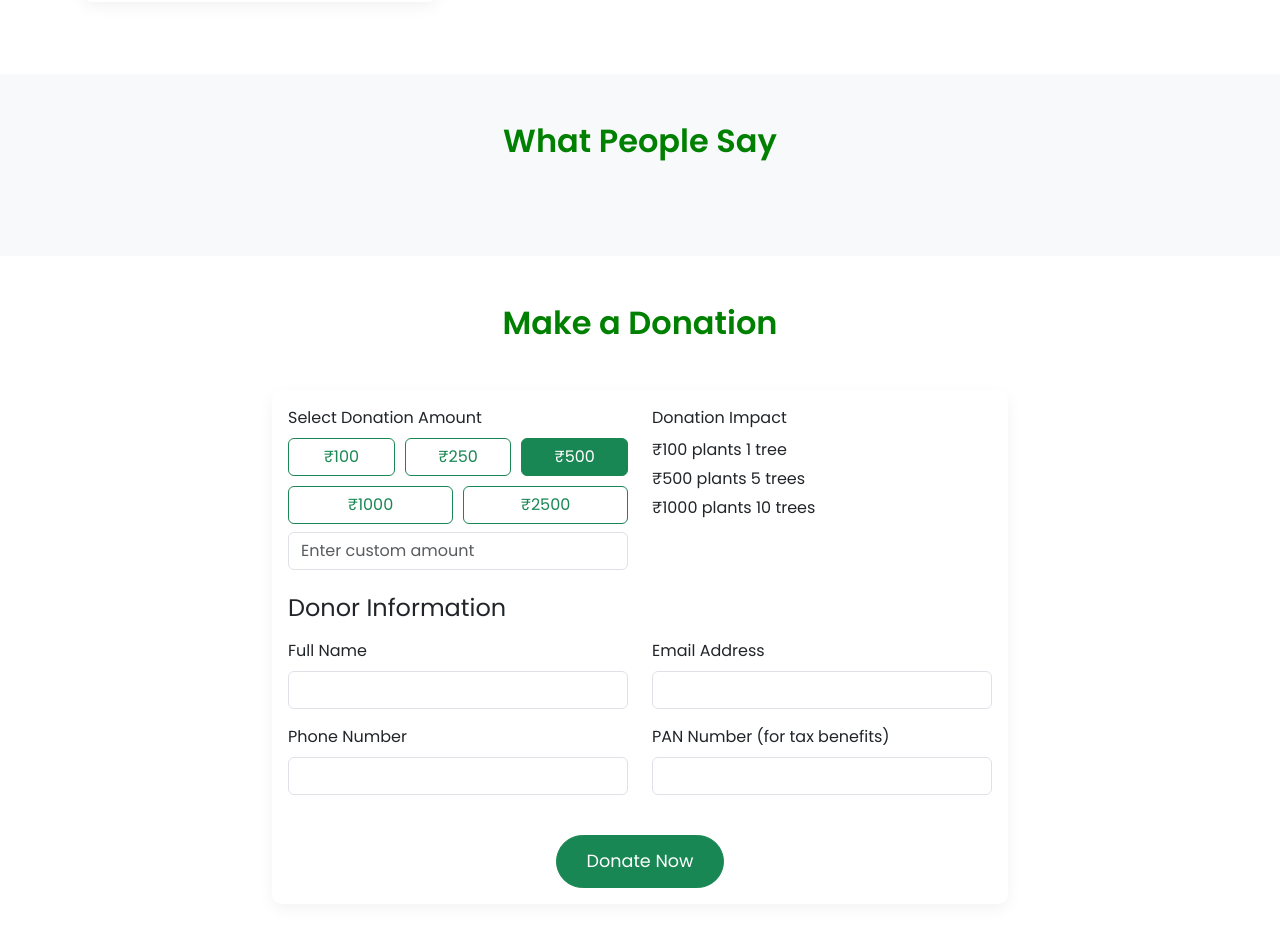
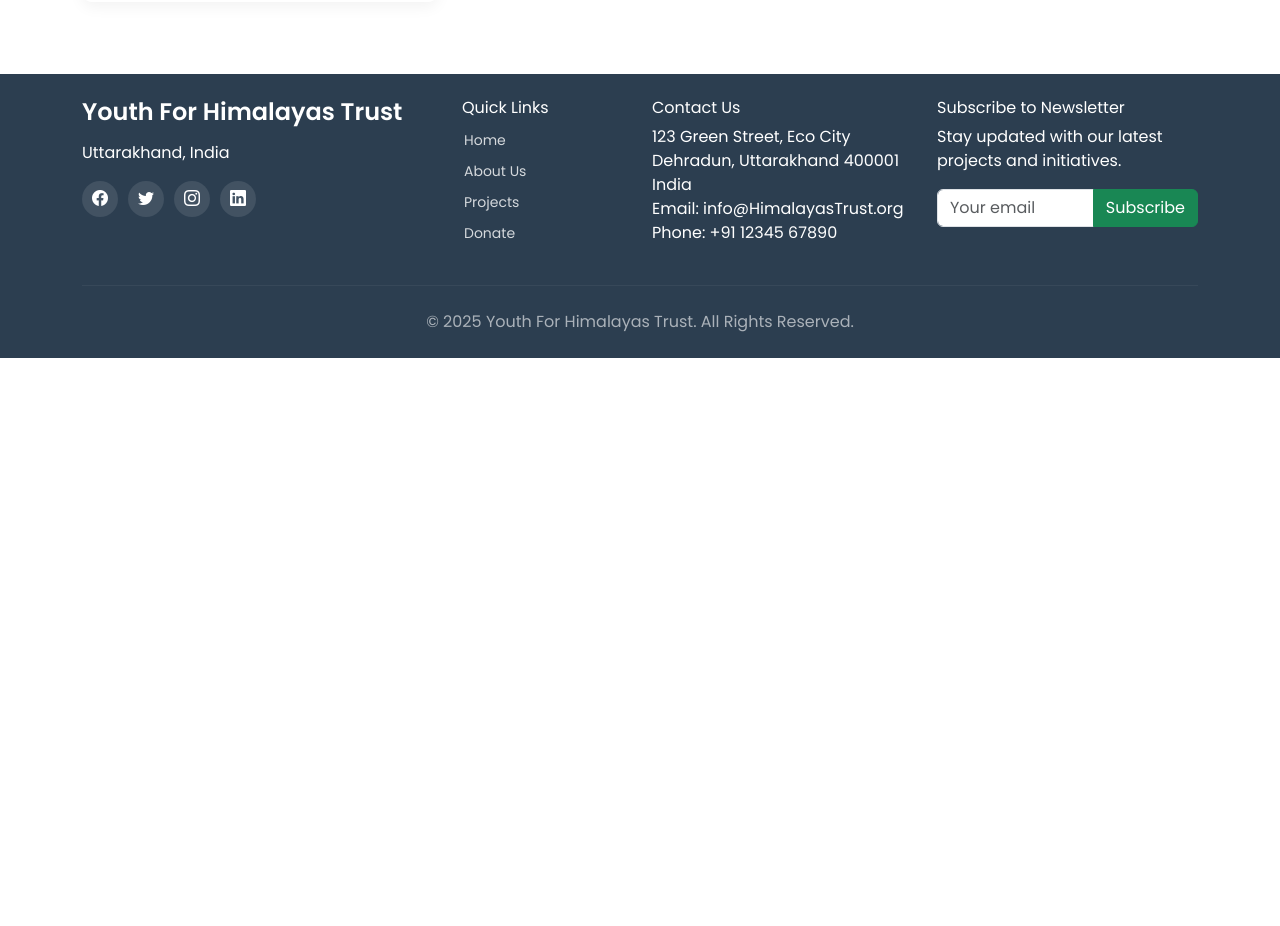
Before and after one commit to rajeshthap/planthub, a React (Create React App) app: page / in a window 1280 px wide. Shown: the part 3280-4206 px from the top of the page. After the commit the page ends 3638 px from the top, so only its background shows below. Built offline with nearby package versions, Linux system fonts and the light colour scheme.

Commit message:
Add Footer

```diff
--- a/src/components/Innerpages/MissionVision.js
+++ b/src/components/Innerpages/MissionVision.js
@@ -1,8 +1,9 @@
 import React from 'react'
 import { Container, Row } from 'react-bootstrap'
-
+import Footer from "../footer/Footer";
 const MissionVision = () => {
   return (
+    <>
       <Container className='py-4 mt-4 pt-container'>
         <Row className=' shadow p-4 rounded bg-white pt-contact '>
 
@@ -21,6 +22,8 @@ const MissionVision = () => {
         </Row>
 
       </Container>
+      <Footer />
+    </>
   )
 }
 
--- a/src/components/Innerpages/Organization.js
+++ b/src/components/Innerpages/Organization.js
@@ -1,8 +1,10 @@
 import React from 'react'
 import { Container, Row } from 'react-bootstrap'
+import Footer from "../footer/Footer";
 
 const Organization = () => {
   return (
+    <>
       <Container className='py-4 mt-4 pt-container'>
         <Row className=' shadow p-4 rounded bg-white pt-contact '>
 
@@ -19,7 +21,8 @@ const Organization = () => {
         </Row>
 
       </Container>
-
+      <Footer />
+    </>
   )
 }
 
--- a/src/components/footer/Footer.js
+++ b/src/components/footer/Footer.js
@@ -5,14 +5,15 @@ import { Link } from "react-router-dom";
 function Footer() {
   return (
     <div>
-        {/* Footer */}
+      {/* Footer */}
       <footer className="footer-section py-4">
         <Container>
           <Row>
             <Col md={4} className="mb-4 mb-md-0">
-              <h5 className="footer-logo">SankalpTaru</h5>
+              <h5 className="footer-logo">Youth For Himalayas Trust
+              </h5>
               <p>
-                Creating a greener planet through tree plantation and sustainable environmental initiatives.
+                Uttarakhand, India
               </p>
               <div className="social-icons">
                 <a href="#"><i className="bi bi-facebook"></i></a>
@@ -34,9 +35,9 @@ function Footer() {
               <h6>Contact Us</h6>
               <p>
                 123 Green Street, Eco City<br />
-                Mumbai, Maharashtra 400001<br />
+                Dehradun, Uttarakhand 400001<br />
                 India<br />
-                Email: info@sankalptaru.org<br />
+                Email: info@HimalayasTrust.org<br />
                 Phone: +91 12345 67890
               </p>
             </Col>
@@ -53,7 +54,7 @@ function Footer() {
           <Row>
             <Col className="text-center">
               <p className="copyright">
-                &copy; {new Date().getFullYear()} SankalpTaru. All Rights Reserved.
+                &copy; {new Date().getFullYear()} Youth For Himalayas Trust. All Rights Reserved.
               </p>
             </Col>
           </Row>
--- a/src/components/pages/Home.js
+++ b/src/components/pages/Home.js
@@ -1,6 +1,6 @@
 import React, { useState } from 'react';
 import { Navbar, Nav, Container, Button, Row, Col, Card, Form, Carousel, Dropdown, NavDropdown } from 'react-bootstrap';
-
+import Footer from "../footer/Footer";
 
 import 'bootstrap/dist/css/bootstrap.min.css';
 import CarouselImage from '../Carousel/CarouselImage';
@@ -78,35 +78,35 @@ const Home = () => {
       title: ' Adopt-a-Plant Initiative',
       description: 'Encouraging individuals, families, and students to adopt a sapling and take responsibility for its growth.',
       image: PlantI,
-      alt:"PlantI"
+      alt: "PlantI"
     },
     {
       id: 'urban-greening',
       title: 'Community Forest Protection Program',
       description: 'Working with local communities to protect existing forests from cutting, grazing, and fire hazards.',
       image: Forest,
-      alt:"Forest"
+      alt: "Forest"
     },
     {
       id: 'urban-greening',
       title: ' Himalayan Biodiversity Restoration',
       description: 'Planting native species to support local wildlife, prevent soil erosion, and strengthen the ecosystem.',
       image: HimalayaB,
-      alt:"HimalayaB"
+      alt: "HimalayaB"
     },
     {
       id: 'urban-greening',
       title: 'Plastic-Free Himalayas Mission',
       description: 'Conducting clean-up drives and awareness programs to reduce pollution in forest and trekking areas.',
       image: Plastic,
-       alt:"Plastic"
+      alt: "Plastic"
     },
     {
       id: 'urban-greening',
       title: ' Climate Awareness & Youth Workshops',
       description: 'Educating school and college students about climate change, tree conservation, and sustainable living.',
       image: Climate,
-      alt:"Climate"
+      alt: "Climate"
 
     },
     {
@@ -114,28 +114,28 @@ const Home = () => {
       title: ' Water & Soil Conservation Projects',
       description: 'Building check dams, preventing landslides, and promoting rainwater harvesting to protect the environment.',
       image: Water,
-      alt:"Water"
+      alt: "Water"
     },
     {
       id: 'urban-greening',
       title: ' Sacred Tree Protection Program',
       description: 'Identifying and preserving old and culturally significant trees in Himalayan communities.',
       image: Sacred,
-      alt:"Sacred"
+      alt: "Sacred"
     },
     {
       id: 'urban-greening',
       title: '  Urban Green Corners Initiative',
       description: 'Creating small forests, herbal gardens, and green corners in towns and public spaces.',
       image: Urban,
-      alt:"urban"
+      alt: "urban"
     },
     {
       id: 'urban-greening',
       title: ' Tree Health & Care Program',
       description: 'Regular maintenance of planted saplings, including watering, mulching, fencing, and monitoring.',
       image: Treehealth,
-      alt:"Treehealth"
+      alt: "Treehealth"
     }
   ];
 
@@ -162,6 +162,7 @@ const Home = () => {
   ];
 
   return (
+    <>
       <div>
         {/* Navbar */}
 
@@ -244,152 +245,14 @@ const Home = () => {
         </section>
 
         {/* Testimonials Section */}
-      <section id="testimonials" className="testimonials-section py-5">
-        <Container>
-          <h2 className="section-title text-center mb-5">What People Say</h2>
-          <Row className="justify-content-center">
-            <Col lg={8}>
-              <Carousel indicators={false} className="testimonial-carousel">
-                {testimonialsData.map((testimonial, index) => (
-                  <Carousel.Item key={index}>
-                    <Card className="testimonial-card">
-                      <Card.Body className="text-center">
-                        <Card.Img
-                          src={testimonial.image}
-                          className="testimonial-img mb-3"
-                          roundedCircle
-                        />
-                        <Card.Text className="testimonial-content">
-                          "{testimonial.content}"
-                        </Card.Text>
-                        <Card.Title className="testimonial-name">{testimonial.name}</Card.Title>
-                        <Card.Subtitle className="testimonial-role">{testimonial.role}</Card.Subtitle>
-                      </Card.Body>
-                    </Card>
-                  </Carousel.Item>
-                ))}
-              </Carousel>
-            </Col>
-          </Row>
-        </Container>
-      </section>
-
-      {/* Donation Section */}
-      <section id="donate" className="py-5">
-        <Container>
-          <h2 className="section-title text-center mb-5">Make a Donation</h2>
-          <Row className="justify-content-center">
-            <Col lg={8}>
-              <Card className="donation-card">
-                <Card.Body>
-                  <Form onSubmit={handleSubmit}>
-                    <Row>
-                      <Col md={6}>
-                        <Form.Group className="mb-4">
-                          <Form.Label>Select Donation Amount</Form.Label>
-                          <div className="donation-amounts">
-                            {[100, 250, 500, 1000, 2500].map((amount) => (
-                              <Button
-                                key={amount}
-                                variant={donationAmount === amount.toString() ? "success" : "outline-success"}
-                                onClick={() => handleAmountChange(amount.toString())}
-                              >
-                                ₹{amount}
-                              </Button>
-                            ))}
-                          </div>
-                          <Form.Control
-                            type="number"
-                            placeholder="Enter custom amount"
-                            value={customAmount}
-                            onChange={handleCustomAmountChange}
-                            className="mt-2"
-                          />
-                        </Form.Group>
-                      </Col>
-                      <Col md={6}>
-                        <Form.Group className="mb-4">
-                          <Form.Label>Donation Impact</Form.Label>
-                          <div className="donation-impact">
-                            <p>₹100 plants 1 tree</p>
-                            <p>₹500 plants 5 trees</p>
-                            <p>₹1000 plants 10 trees</p>
-                          </div>
-                        </Form.Group>
-                      </Col>
-                    </Row>
-
-                    <h4 className="mb-3">Donor Information</h4>
-                    <Row>
-                      <Col md={6}>
-                        <Form.Group className="mb-3">
-                          <Form.Label>Full Name</Form.Label>
-                          <Form.Control
-                            type="text"
-                            name="name"
-                            value={donorInfo.name}
-                            onChange={handleInputChange}
-                            required
-                          />
-                        </Form.Group>
-                      </Col>
-                      <Col md={6}>
-                        <Form.Group className="mb-3">
-                          <Form.Label>Email Address</Form.Label>
-                          <Form.Control
-                            type="email"
-                            name="email"
-                            value={donorInfo.email}
-                            onChange={handleInputChange}
-                            required
-                          />
-                        </Form.Group>
-                      </Col>
-                    </Row>
-                    <Row>
-                      <Col md={6}>
-                        <Form.Group className="mb-3">
-                          <Form.Label>Phone Number</Form.Label>
-                          <Form.Control
-                            type="tel"
-                            name="phone"
-                            value={donorInfo.phone}
-                            onChange={handleInputChange}
-                            required
-                          />
-                        </Form.Group>
-                      </Col>
-                      <Col md={6}>
-                        <Form.Group className="mb-3">
-                          <Form.Label>PAN Number (for tax benefits)</Form.Label>
-                          <Form.Control
-                            type="text"
-                            name="pan"
-                            value={donorInfo.pan}
-                            onChange={handleInputChange}
-                          />
-                        </Form.Group>
-                      </Col>
-                    </Row>
-
-                    <div className="text-center mt-4">
-                      <Button variant="success" type="submit" size="lg" className="donate-btn-lg">
-                        Donate Now
-                      </Button>
-                    </div>
-                  </Form>
-                </Card.Body>
-              </Card>
-            </Col>
-          </Row>
-        </Container>
-      </section>
 
 
 
         {/* Custom CSS */}
 
       </div>
+      <Footer />
+    </>
   );
 };
 
```
Also changed, not shown: src/components/Innerpages/ContactUs.js (+5 -3 lines), src/components/Innerpages/Donation.js (+9 -11 lines), src/components/Innerpages/Gallery.js (+8 -4 lines). Lines whose indentation alone changed are shown as unchanged.
